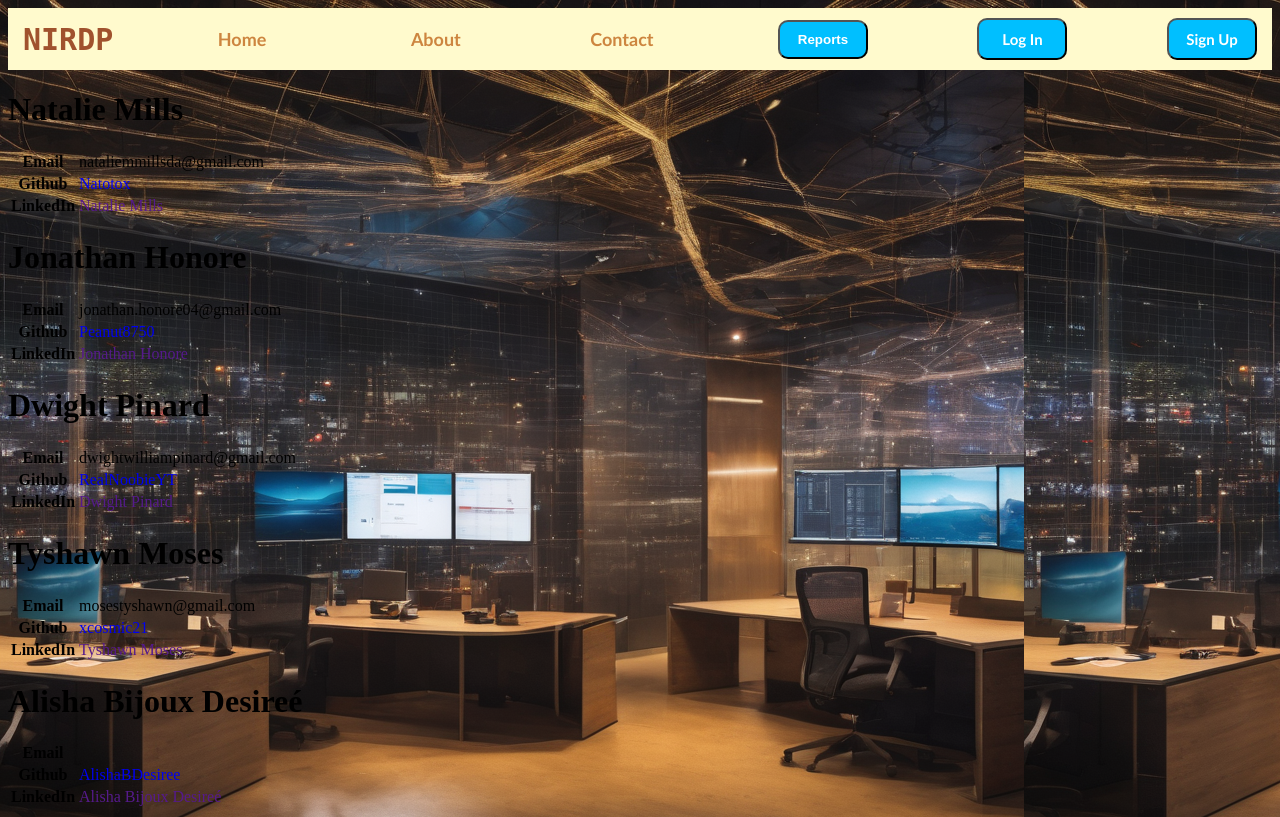
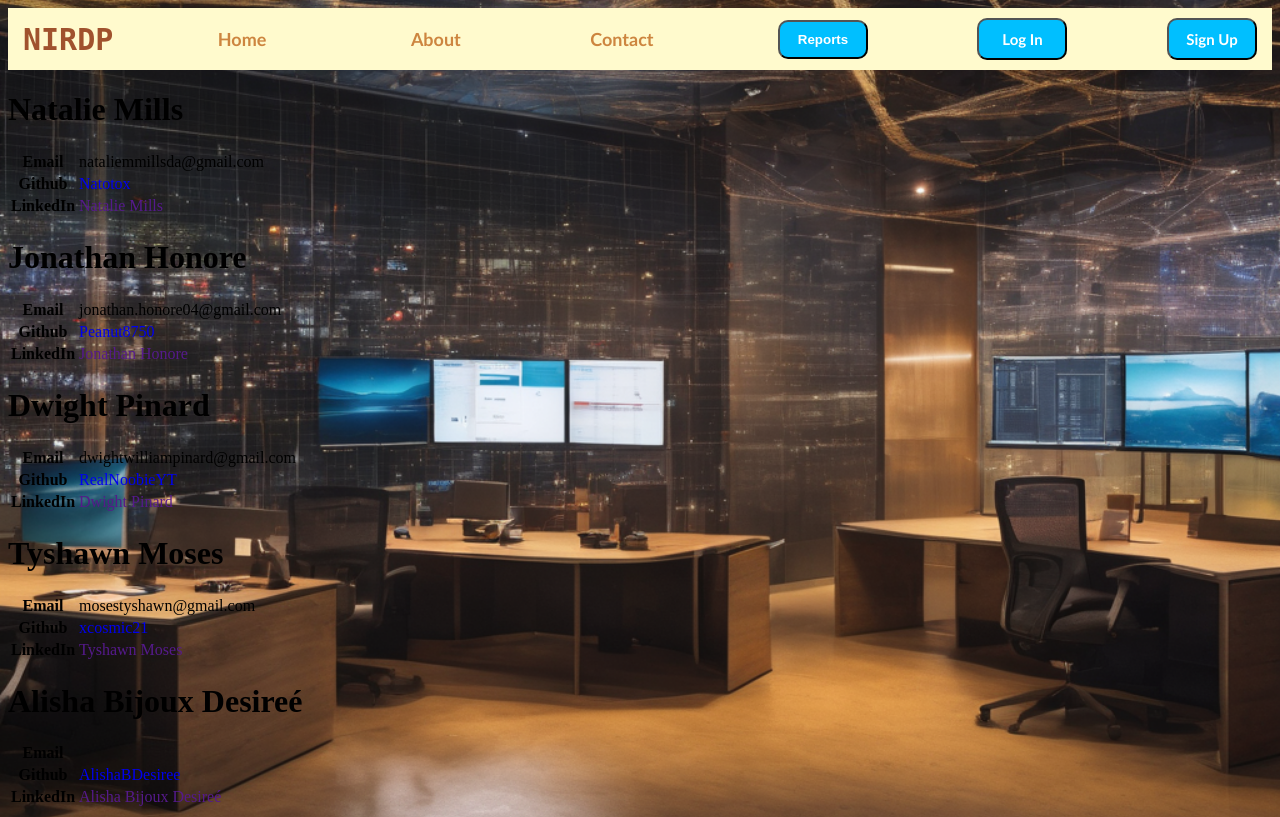
Before and after one commit to Natotox/NIRDP, a PHP site: page /contact.html in a window 1280 px wide. Run offline with PHP 8.4, Linux system fonts and the light colour scheme.

Commit message:
Update contact.css

```diff
--- a/contact.css
+++ b/contact.css
@@ -1,3 +1,7 @@
 body{
 	background-image: url(Background-image-2.png);
+	background-repeat: no-repeat;
+	background-position: center;
+	background background-attachment: fixed;
+	background-size: cover;
 }
```
